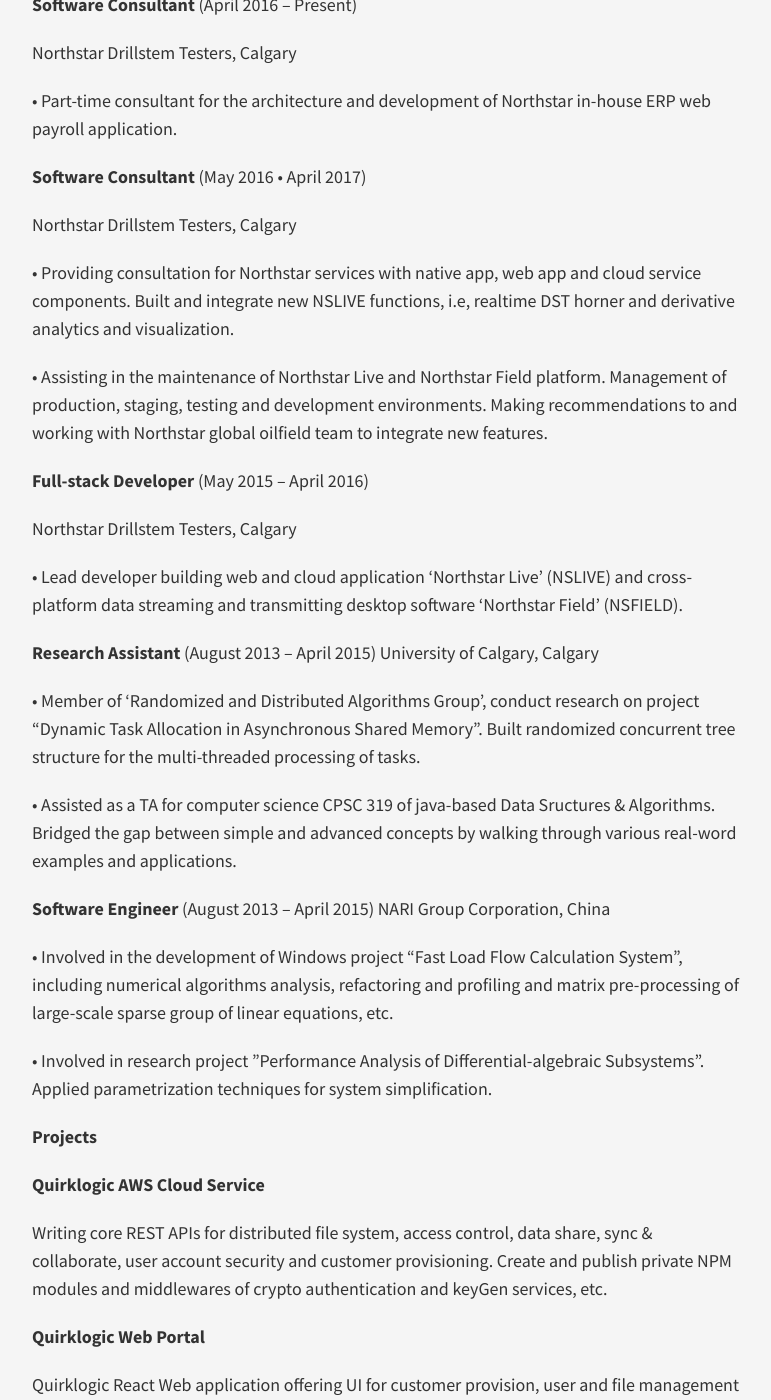
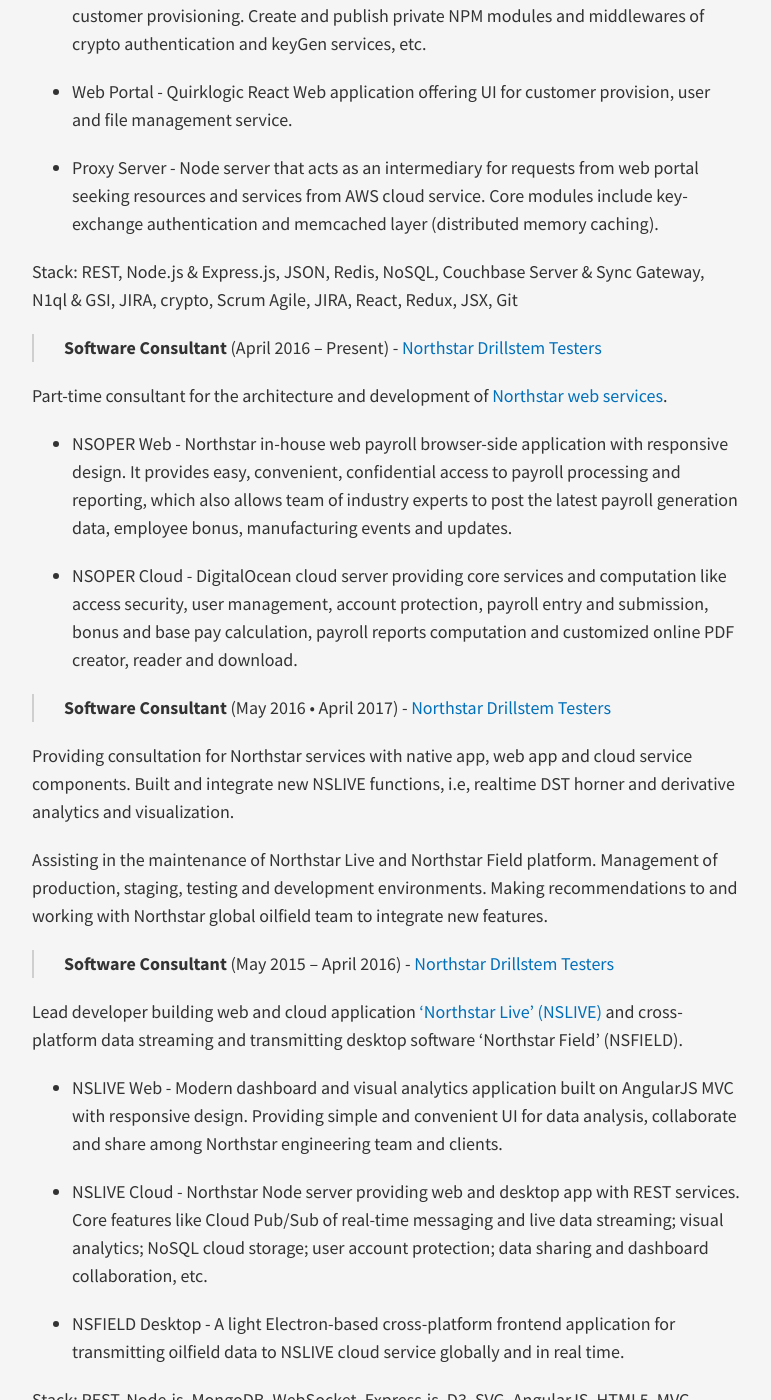
Before and after one commit to lszhou/lszhou.github.com, a Jekyll site: the page built from vitae/index.md, in a window 1280 px wide and 1400 px high, scrolled down 705 px. Shown: the whole window, without its empty margins (253-1024 px from the left). Built offline with Jekyll 4.4.1, drawn with Linux system fonts in a browser that asks for light colours; nearby versions of some CDN libraries; our own code applies the rules of GitHub Pages for plain Markdown files; some of the changed text lies outside the part shown.

Commit message:
formatting

```diff
--- a/vitae/index.md
+++ b/vitae/index.md
@@ -3,95 +3,83 @@
 title:
 ---
 
-### RESEARCH INTEREST
+
+LONGSHENG ZHOU | 周龙生
 ---
+
+
+RESEARCH INTEREST
+------
 
 Web and Cloud services; Distributed Computation and System; Concurrency Data Structure; Visual Data Analytics; High-performance and Large-scale Application Architecture.
 
-### EMPLOYMENT EXPERIENCE
+EMPLOYMENT EXPERIENCE
+------
 
-####**Software Developer** ( April 2016 – Present )
+> **Software Developer** (April 2016 – Present) \- [QuirkLogic Inc](https://www.quirklogic.com/)
 
-QuirkLogic Inc. Calgary
+Involving in Quirklogic agile R&D engineering team building cloud and web services for real-time ideation e-ink solution "[Quilla](https://www.youtube.com/watch?v=o4V4AA99jjU&t=3s)" and its ecosystem.
 
-• Involving in Quirklogic agile R&D engineering team building cloud and web services for real-time ideation e-ink solution "Quilla" and its ecosystem.
+Rotating scrum master leading sprint planning, refinement, development, daily SCRUMs, retrospectives, backlog grooming. Act as a bridge between cloud team and other teams for cross-team collaboration.
 
-• Rotating scrum master leading sprint planning, refinement, development, daily SCRUMs, retrospectives, backlog grooming. Act as a bridge between cloud team and other teams for cross-team collaboration.
+- Cloud Server - Quirklogic AWS cloud service. Writing core REST APIs for distributed file system, access control, data share, sync & collaborate, user account security and customer provisioning. Create and publish private NPM modules and middlewares of crypto authentication and keyGen services, etc.
 
-**Software Consultant**  (April 2016 – Present)
+- Web Portal - Quirklogic React Web application offering UI for customer provision, user and file management service.
 
-Northstar Drillstem Testers, Calgary
+- Proxy Server - Node server that acts as an intermediary for requests from web portal seeking resources and services from AWS cloud service. Core modules include key-exchange authentication and memcached layer (distributed memory caching).
 
-• Part-time consultant for the architecture and development of Northstar in-house ERP web payroll application.
-
-**Software Consultant** (May 2016 • April 2017)
-
-Northstar Drillstem Testers, Calgary
-
-• Providing consultation for Northstar services with native app, web app and cloud service components. Built and integrate new NSLIVE functions, i.e, realtime DST horner and derivative analytics and visualization.
-
-• Assisting in the maintenance of Northstar Live and Northstar Field platform. Management of production, staging, testing and development environments. Making recommendations to and working with Northstar global oilfield team to integrate new features.
-
-**Full-stack Developer** (May 2015 – April 2016)
-
-Northstar Drillstem Testers, Calgary
-
-• Lead developer building web and cloud application 'Northstar Live' (NSLIVE) and cross-platform data streaming and transmitting desktop software 'Northstar Field' (NSFIELD).
+Stack: REST, Node.js & Express.js, JSON, Redis, NoSQL, Couchbase Server & Sync Gateway, N1ql & GSI, JIRA, crypto, Scrum Agile, JIRA, React, Redux, JSX, Git
 
 
-**Research Assistant** (August 2013 – April 2015)
-University of Calgary, Calgary
+> **Software Consultant** (April 2016 – Present) \- [Northstar Drillstem Testers](Northstar Drillstem Testers)
 
-• Member of 'Randomized and Distributed Algorithms Group', conduct research on project “Dynamic Task Allocation in Asynchronous Shared Memory”. Built randomized concurrent tree structure for the multi-threaded processing of tasks.
+Part-time consultant for the architecture and development of [Northstar web services](http://nsoper.northstardst.com/portal).
 
-• Assisted as a TA for computer science CPSC 319 of java-based Data Sructures & Algorithms. Bridged the gap between simple and advanced concepts by walking through various real-word examples and applications.
+- NSOPER Web - Northstar in-house web payroll browser-side application with responsive design. It provides easy, convenient, confidential access to payroll processing and reporting, which also allows team of industry experts to post the latest payroll generation data, employee bonus, manufacturing events and updates.
 
-**Software Engineer** (August 2013 – April 2015)
-NARI Group Corporation, China
+- NSOPER Cloud - DigitalOcean cloud server providing core services and computation like access security, user management, account protection, payroll entry and submission, bonus and base pay calculation, payroll reports computation and customized online PDF creator, reader and download.
 
-• Involved in the development of Windows project “Fast Load Flow Calculation System”, including numerical algorithms analysis, refactoring and profiling and matrix pre-processing of large-scale sparse group of linear equations, etc.
+> **Software Consultant** (May 2016 • April 2017) \- [Northstar Drillstem Testers](Northstar Drillstem Testers)
 
-• Involved in research project ”Performance Analysis of Differential-algebraic Subsystems”. Applied parametrization techniques for system simplification.
+Providing consultation for Northstar services with native app, web app and cloud service components. Built and integrate new NSLIVE functions, i.e, realtime DST horner and derivative analytics and visualization.
 
-#### Projects
+Assisting in the maintenance of Northstar Live and Northstar Field platform. Management of production, staging, testing and development environments. Making recommendations to and working with Northstar global oilfield team to integrate new features.
 
-**Quirklogic AWS Cloud Service**
+> **Software Consultant** (May 2015 – April 2016) \- [Northstar Drillstem Testers](Northstar Drillstem Testers)
 
-Writing core REST APIs for distributed file system, access control, data share, sync & collaborate, user account security and customer provisioning. Create and publish private NPM modules and middlewares of crypto authentication and keyGen services, etc.
+Lead developer building web and cloud application ['Northstar Live' (NSLIVE)](https://nslive.northstardst.com/) and cross-platform data streaming and transmitting desktop software 'Northstar Field' (NSFIELD).
 
-**Quirklogic Web Portal**
+- NSLIVE Web - Modern dashboard and visual analytics application built on AngularJS MVC with responsive design. Providing simple and convenient UI for data analysis, collaborate and share among Northstar engineering team and clients.
 
-Quirklogic React Web application offering UI for customer provision, user and file management service.
+- NSLIVE Cloud - Northstar Node server providing web and desktop app with REST services. Core features like Cloud Pub/Sub of real-time messaging and live data streaming; visual analytics; NoSQL cloud storage; user account protection; data sharing and dashboard collaboration, etc.
 
-**Portal Proxy Server**
+- NSFIELD Desktop - A light Electron-based cross-platform frontend application for transmitting oilfield data to NSLIVE cloud service globally and in real time.
 
-Quirklogic Node server that acts as an intermediary for requests from web portal seeking resources and services from AWS cloud service. Core modules include key-exchange authentication and memcached layer (distributed memory caching).
+Stack: REST, Node.js, MongoDB, WebSocket, Express.js, D3, SVG, AngularJS, HTML5, MVC, JSON, Bootstrap, Digital Ocean, Nginx and Electron.
 
-**NSOPER Web**
 
-Northstar in-house web payroll browser-side application with responsive design. It provides easy, convenient, confidential access to payroll processing and reporting, which also allows team of industry experts to post the latest payroll generation data, employee bonus, manufacturing events and updates.
+> **Research Assistant** (August 2013 – April 2015) \- [University of Calgary](https://www.ucalgary.ca/)
 
-**NSOPER Cloud**
+Member of 'Randomized and Distributed Algorithms Group', conduct research on project “Dynamic Task Allocation in Asynchronous Shared Memory”. Built randomized concurrent tree structure for the multi-threaded processing of tasks.
 
-DigitalOcean cloud server providing core services and computation like access security, user management, account protection, payroll entry and submission, bonus and base pay calculation, payroll reports computation and customized online PDF creator, reader and download.
+Assisted as a TA for computer science CPSC 319 of java-based Data Sructures & Algorithms. Bridged the gap between simple and advanced concepts by walking through various real-word examples and applications.
 
-**NSLIVE Web**
+> **Software Engineer** (August 2013 – April 2015) \- [NARI Group Corporation](http://www.cccme.org.cn/shop/cccme11727/introduction.aspx)
 
-Modern dashboard and visual analytics application built on AngularJS MVC with responsive design. Providing simple and convenient UI for data analysis, collaborate and share among Northstar engineering team and clients.
+Involved in the development of Windows project “Fast Load Flow Calculation System”, including numerical algorithms analysis, refactoring and profiling and matrix pre-processing of large-scale sparse group of linear equations, etc.
 
-**NSLIVE Cloud**
+Involved in research project ”Performance Analysis of Differential-algebraic Subsystems”. Applied parametrization techniques for system simplification.
 
-Northstar Node server providing web and desktop app with REST services. Core features like Cloud Pub/Sub of real-time messaging and live data streaming; visual analytics; NoSQL cloud storage; user account protection; data sharing and dashboard collaboration, etc.
+EDUCATION
+------
 
-**NSFIELD**
-A light Electron-based cross-platform frontend application for transmitting oilfield data to NSLIVE cloud service globally and in real time.
+* **The University of Calgary**, 2013 - 2015
+ * M.Sc, Computer Science, Randomized Shared Memory, Voluntary Withdrawal
 
-#### EDUCATION
-• **The University of Calgary**, 2013 • 2015
-M.Sc, Computer Science, Randomized Shared Memory
 
-• **Simon Fraser University**, 2014
-Summer School, Randomized Techniques for Combinatorial Algorithms
+* **Simon Fraser University**, 2014
+ * Summer School, Randomized Techniques for Combinatorial Algorithms
 
-• **Southeast University**, 2008 – 2012
-B.Sc, Mathematics and Computing Science
+
+* **Southeast University**, 2008 – 2012
+ * B.Sc, Mathematics and Computing Science
```
